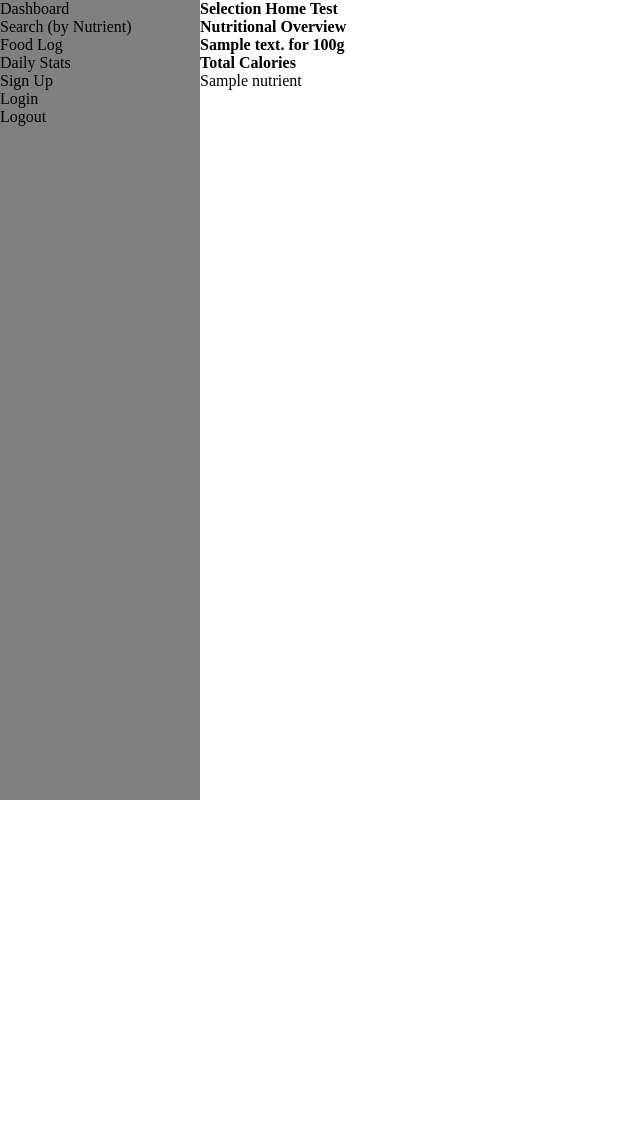
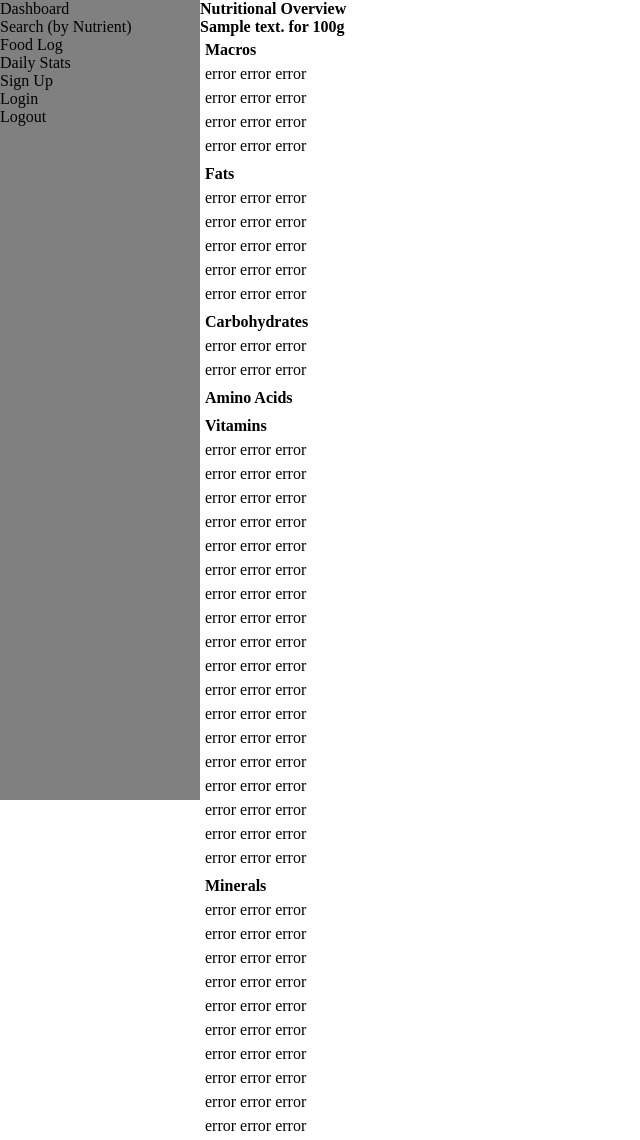
Before and after one commit to floresjmjr/nutriApp-python, a Django app: page /search/selection/1 in a window 1280 px wide. Shown: the whole page, without its empty margins (0-640 px from the left). Before the commit the page ends 800 px from the top, so only its background shows below. Run offline with Django 3.2, Linux system fonts and the light colour scheme; tables that the repository leaves empty hold one stand-in row (values such as "Sample post"); a database or web service that is not in the repository returns one stand-in record (values such as "Sample title"); data that the repository does not hold is empty.

Commit message:
search nutrient breakdown logic

```diff
--- a/nutriApp/static/css/style.css
+++ b/nutriApp/static/css/style.css
@@ -31,3 +31,7 @@ a {
 li {
   list-style-type: none;
 }
+
+tr {
+  display: block;
+}
--- a/search/views.py
+++ b/search/views.py
@@ -27,12 +27,54 @@ def results(request):
 
 
 def foodItem(request, food_id):
+  # Get nutritional data from API
   key = "api_key=" + settings.FDC_API_KEY
   url = "https://api.nal.usda.gov/fdc/v1/food/" + str(food_id) + '?' + key
   raw_data = requests.get(url)
   data = raw_data.json()
+
+  #Extract Nutritional Data from the nutrient passed in
+  def findNutrientData(inputName):
+    nutrientData = {}
+    for nutrient in data['foodNutrients']:
+      name = nutrient['nutrient']['name']
+      if (name == inputName):
+        nutrientData['name'] = name.split(',')[0]
+        nutrientData['amount'] = nutrient['amount']
+        nutrientData['unit'] = nutrient['nutrient']['unitName']
+        break
+      else:
+        nutrientData['name'] = 'error'
+        nutrientData['amount'] = 'error'
+        nutrientData['unit'] = 'error'
+    return nutrientData
+
+  #Nutrients by Group
+  Macros = ['Energy', 'Total lipid (fat)', 'Protein', 'Carbohydrate, by difference']
+  Fats = ['Fatty acids, total saturated', 'Fatty acids, total trans', 'Cholesterol', 'Fatty acids, total monounsaturated', 'Fatty acids, total polyunsaturated']
+  Carbohydrates = ['Fiber, total dietary', 'Sugars, total including NLEA']
+  AminoAcids = []
+  Vitamins = ['Vitamin C, total ascorbic acid', 'Thiamin', 'Riboflavin', 'Niacin', 'Pantothenic acid', 'Vitamin B-6', 'Folate, total', 'Choline, total', 'Betaine', 'Vitamin B-12', 'Vitamin A, RAE', 'Carotene, beta', 'Carotene, alpha', 'Cryptoxanthin, beta', 'Vitamin A, IU', 'Vitamin E (alpha-tocopherol)', 'Vitamin D (D2 + D3), International Units', 'Vitamin K (phylloquinone)',  ]
+  Minerals = ['Calcium, Ca', 'Iron, Fe', 'Magnesium, Mg', 'Phosphorus, P', 'Potassium, K', 'Sodium, Na', 'Zinc, Zn', 'Copper, Cu', 'Manganese, Mn', 'Selenium, Se']
+
+  #Iterate over Nutrient Groups and extract corresponding data
+  def collectNutrients(Arr):
+    FoodInfo = []
+    for el in Arr:
+      FoodInfo.append(findNutrientData(el))
+    return FoodInfo
+
+
+
+
+  #Create local variable for viewing
   context = {
     'Description': data['description'],
-    'Calories': data['foodNutrients'][0]['nutrient']['name']
+    'Macros': collectNutrients(Macros),
+    'Vitamins': collectNutrients(Vitamins),
+    'Minerals': collectNutrients(Minerals),
+    'Carbohydrates': collectNutrients(Carbohydrates),
+    'Fats': collectNutrients(Fats),
+    'AminoAcids': collectNutrients(AminoAcids)
     }
   return render(request, 'search/selection.html', context)
--- a/templates/search/selection.html
+++ b/templates/search/selection.html
@@ -3,29 +3,83 @@
 
 {% block content %}
 
-<h1>Selection Home Test</h1>
 <h1>Nutritional Overview</h1>
 <h3>{{ Description }} for 100g</h3>
 
-<h6>Total Calories</h6>
-<p>{{ Calories }}</p>
+<table>
+  <tr>
+    <th>Macros</th>
+  </tr>
+  {% for macro in Macros %}
+    <tr>
+      <td>{{ macro.name }}</td>
+      <td>{{ macro.amount }} {{ macro.unit }}</td>
+    </tr>
+  {% endfor %}
+</table>
 
-<!--
-    function findNutrient(inputName) {
-      test['foodNutrients'].forEach(function(e) {
-         var name = e['nutrient']['name']
-         if (name === inputName) {
-             console.log(name)
-         } else {
-            console.log('no Water')
-        }
-      })
-    }
-    function collectNutrients() {
-      FoodObject = {}
-      FoodObject['Calories'] = ...
-      Energy, etc
-    }
-  -->
+<table>
+  <tr>
+    <th>Fats</th>
+  </tr>
+  {% for fat in Fats %}
+    <tr>
+      <td>{{ fat.name }}</td>
+      <td>{{ fat.amount }} {{ fat.unit }}</td>
+    </tr>
+  {% endfor %}
+</table>
+
+
+<table>
+  <tr>
+    <th>Carbohydrates</th>
+  </tr>
+  {% for carb in Carbohydrates %}
+    <tr>
+      <td>{{ carb.name }}</td>
+      <td>{{ carb.amount }} {{ carb.unit }}</td>
+    </tr>
+  {% endfor %}
+</table>
+
+
+<table>
+  <tr>
+    <th>Amino Acids</th>
+  </tr>
+  {% for amino in AminoAcids %}
+    <tr>
+      <td>{{ amino.name }}</td>
+      <td>{{ amino.amount }} {{ amino.unit }}</td>
+    </tr>
+  {% endfor %}
+</table>
+
+
+<table>
+  <tr>
+    <th>Vitamins</th>
+  </tr>
+  {% for vitamin in Vitamins %}
+    <tr>
+      <td>{{ vitamin.name }}</td>
+      <td>{{ vitamin.amount }} {{ vitamin.unit }}</td>
+    </tr>
+  {% endfor %}
+</table>
+
+<table>
+  <tr>
+    <th>Minerals</th>
+  </tr>
+  {% for mineral in Minerals %}
+    <tr>
+      <td>{{ mineral.name }}</td>
+      <td>{{ mineral.amount }} {{ mineral.unit }}</td>
+    </tr>
+  {% endfor %}
+  </tr>
+</table>
 
 {% endblock %}
```
